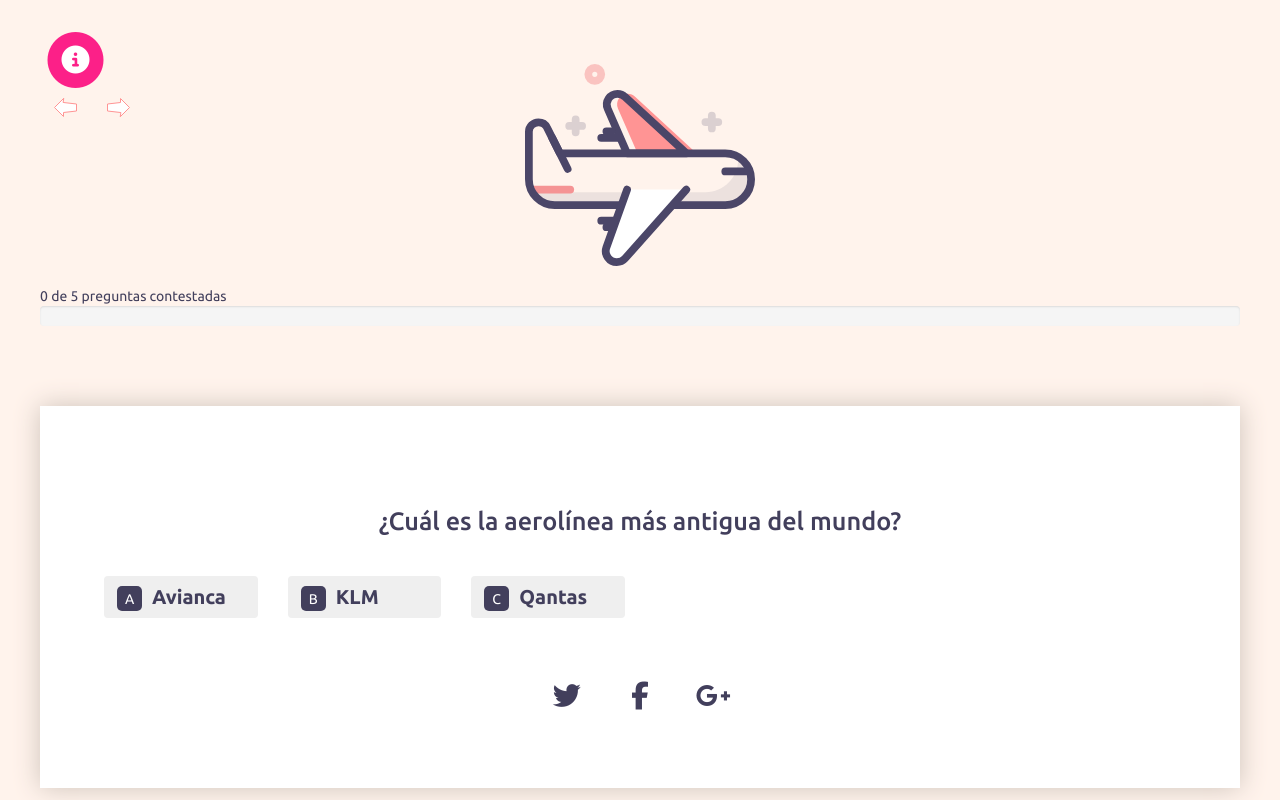
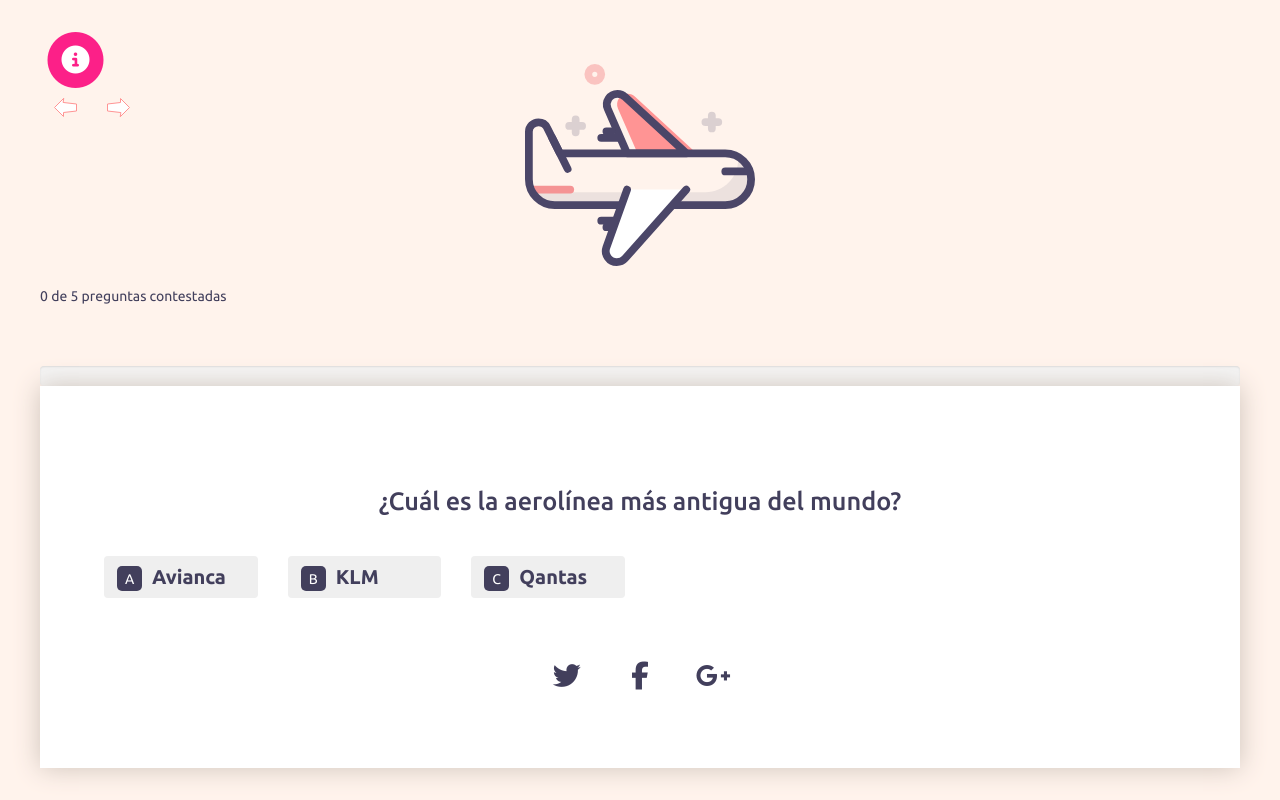
Before and after one commit to luisaGonzales/quizABC, a plain HTML site: page index.html in a window 1280 px wide. Both pictures are taken after a click on the button "Comenzar". Drawn offline with nearby package versions, Linux system fonts and the light colour scheme.

Commit message:
Estilo a la barra de progreso

```diff
--- a/assets/css/style.css
+++ b/assets/css/style.css
@@ -67,9 +67,10 @@
 
 }
 
-#atras, #adelante{
+.progress{
+    margin-bottom: 0 !important;
+    margin-top: 5% !important;
 }
-
 
 /* Botón */
 
@@ -125,7 +126,6 @@
     background-color: #fff;
     padding: 5vw 5vw;
     box-shadow: 0px 0px 25px #CEC3BA;
-    margin-top: 5%;
 }
 
 .titulo {
```
